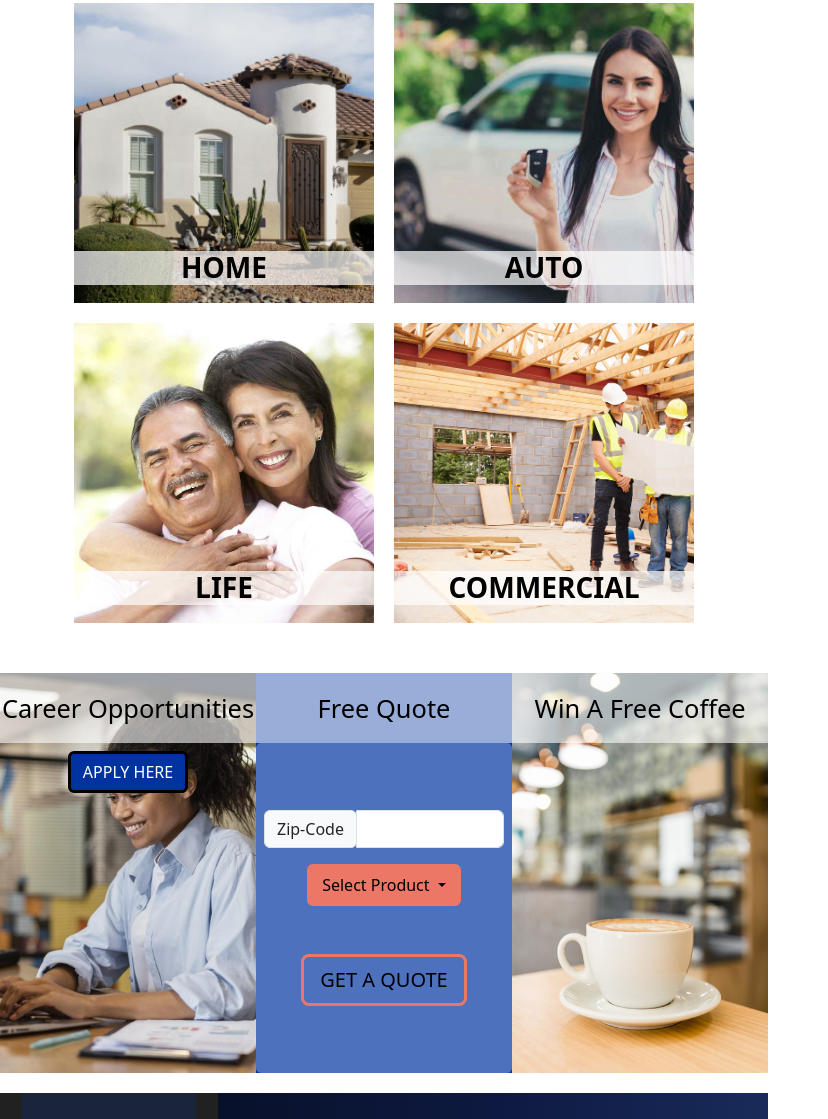
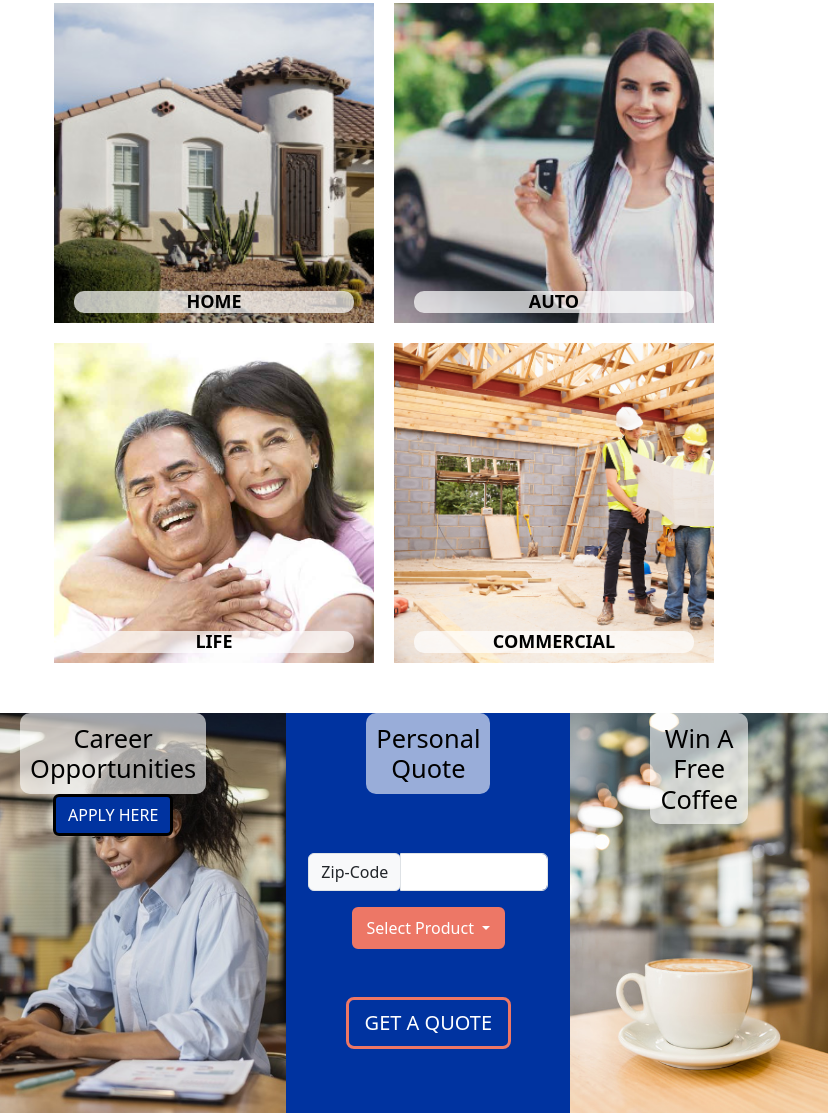
Before and after one commit to Ccyr01/arrieta, a website: page index.html in a window 768 px wide. Shown: the part 733-1852 px from the top of the page, 828 px wide, since content can reach past the window. Drawn offline with nearby package versions, Linux system fonts and the light colour scheme.

Commit message:
h2 and 3 background media queries

```diff
--- a/index.html
+++ b/index.html
@@ -186,7 +186,7 @@
                 </div>
             </div>
             <div class="promo" id="quotes">
-                <h3>Free Quote</h3>
+                <h3>Personal Quote</h3>
                 <div id="overlay2">
                     <div class="input-group mb-3">
                         <div class="input-group-prepend">
--- a/scss/sections/_insurance-links.scss
+++ b/scss/sections/_insurance-links.scss
@@ -1,8 +1,7 @@
 @use "../custom" as *;
 
-.insurance-links-section{
-
-    .links-container{
+.insurance-links-section {
+  .links-container {
     width: 100%;
     margin-bottom: 50px;
     display: flex;
@@ -10,68 +9,73 @@
     flex-wrap: wrap;
     gap: 20px;
 
-        h2{
-            background-color: rgba(255,255,255,.7);
+    h2 {
+      background-color: rgba(255, 255, 255, 0.7);
+      border-radius: 10px;
+      margin: 0 20px;
       text-align: center;
       position: absolute;
       bottom: 10px;
-            width: 100%;
+      width: calc(100% - 40px);
       font-weight: bolder;
       color: black;
-            @media  screen and (max-width: 620px){
+      @media screen and (max-width: 1277px) {
+        font-size: 18px;
+      }
+      @media screen and (max-width: 620px) {
         font-size: 18px;
       }
     }
-        .insurance-img{
+    .insurance-img {
       height: 300px;
       width: 300px;
       position: relative;
 
-            @media  screen and (min-width: 957px) and (max-width: 1276px){
+      @media screen and (min-width: 957px) and (max-width: 1276px) {
         height: 220px;
         width: 220px;
       }
-            @media screen and (max-width:956px) and (min-width: 740px){
-                height: 300px;
-                width: 300px;
+      @media screen and (max-width: 956px) and (min-width: 740px) {
+        height: 320px;
+        width: 320px;
       }
 
-            @media  screen and (max-width: 620px) {
+      @media screen and (max-width: 620px) {
         height: 200px;
         width: 200px;
       }
-            @media screen and (max-width: 420px){
+      @media screen and (max-width: 420px) {
         height: 150px;
         width: 150px;
       }
-            @media screen and (max-width: 320px){
+      @media screen and (max-width: 320px) {
         height: 120px;
         width: 120px;
       }
     }
-        .insurance-img:hover{
+    .insurance-img:hover {
       cursor: pointer;
-            h2{
+      h2 {
         background-color: $secondary;
       }
       box-shadow: 2px 12px 10px 1px $primary;
       transform: scale(1.1);
     }
-        .home{
-        background-image: url('../../images/emergency-coverage.jpg');
+    .home {
+      background-image: url("../../images/emergency-coverage.jpg");
       background-size: cover;
     }
-        .automotive{
-            background-image: url('../../images/autoGirl.jpg');
+    .automotive {
+      background-image: url("../../images/autoGirl.jpg");
       background-size: cover;
     }
-        .life{
-            background-image: url('../../images/lifeInsurance.jpg');
+    .life {
+      background-image: url("../../images/lifeInsurance.jpg");
       background-size: cover;
       background-position: right;
     }
-        .commercial{
-            background-image: url('../../images/commercialInsurance.jpg');
+    .commercial {
+      background-image: url("../../images/commercialInsurance.jpg");
       background-size: cover;
     }
   }
--- a/scss/sections/_other-promos-section.scss
+++ b/scss/sections/_other-promos-section.scss
@@ -22,6 +22,9 @@
                 padding-top: 20px;
                 padding-bottom: 20px;
                 background-color: rgba(255,255,255,0.6);
+                border-radius: 10px;
+                padding: 10px;
+                margin:0 5rem;
             }
 
 
@@ -46,7 +49,7 @@
             background-image: url('../../images/');
 
             #overlay2 {
-                background-color: black;
+                // background-color: black;
                 margin-top:-.5rem ;
                 width: 100%;
                 height: 330px;
@@ -55,7 +58,7 @@
                 justify-content: center;
                 align-items: center;
                 text-align: center;
-                background-color: rgba(255, 255, 255, 0.3);
+                // background-color: rgba(255, 255, 255, 0.3);
                 border-radius: 5px;
                 .input-group{
                     width: 15rem;
@@ -68,7 +71,7 @@
                 a {
                   align-items:flex-start;
                   border: solid 3px $secondary;
-                  color: black;
+                  color: white;
                 }
                 a:hover {
                   color: $dark-blue;
```
Also changed, not shown: assets/css/style.css, 1 other file. Lines whose indentation alone changed are shown as unchanged.
